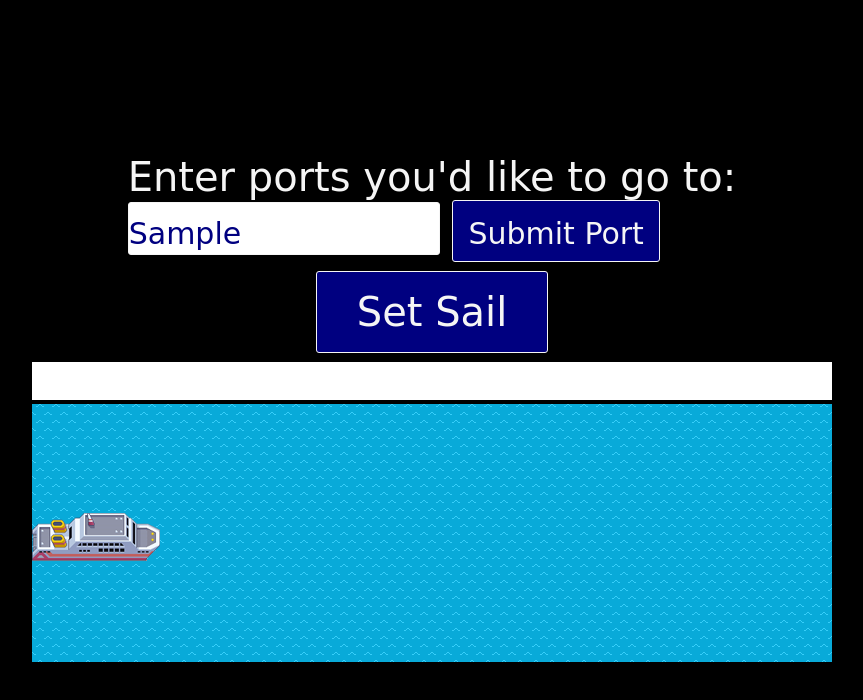
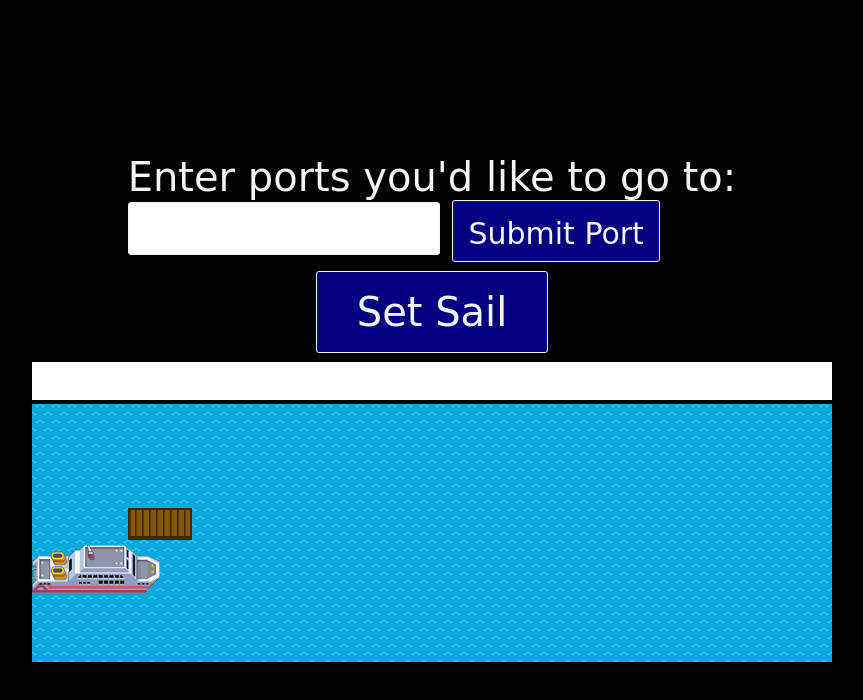
Before and after one commit to JamesWoodhead1/cruise-ships, a website: page index.html in a window 1280 px wide. Both pictures are taken after typing "Sample" into the empty fields and a click on the input "Submit Port". Shown: the whole page, without its empty margins (208-1071 px from the left). Drawn offline with Linux system fonts and the light colour scheme; files that its build step writes are made by us from their sources; a web font is replaced by a local one.

Commit message:
updated index.html

```diff
--- a/index.html
+++ b/index.html
@@ -13,8 +13,10 @@
   </head>
 
   <body>
+<!-- START OF MAIN WRAPPER -->
     <div class="main_wrapper">
 
+<!--START OF PORT FORM SECTION -->
       <div class="portFormSection">
           <div class="portForm">
               <form action="#">
@@ -26,24 +28,27 @@
               </div>
           </div>
       </div>
+<!--END OF PORT FORM SECTION-->
 
-
-
+<!--START OF SET SAIL BUTTON SECTION-->
       <div id="setSailSection">
         <div class="setSailContainer">
           <button type="button" id="setSailButton">Set Sail</button>
         </div>
       </div>
+<!--END OF SET SAIL BUTTON SECTION -->
 
-
-
+<!--START OF VIEWPORT FOR CRUISE SHIP SECTION -->
       <div id="viewport">
         <div id="ports"></div>
-
+        <!--PORTS ADDED IN HERE BY RENDERPORTS-->
         <div id="ship"></div>
         <div id="message"></div>
       </div>
+<!--END OF VIEWPORT FOR CRUISE SHIP SECTION -->
+
     </div>
+<!-- END OF MAIN WRAPPER -->
 
     <script src="src/controller.js"></script>
     <script src="src/port.js"></script>
@@ -63,7 +68,7 @@
      } else {
         const port = new Port(enterPortInput);
         controller.ship.itinerary.ports.push(port);
-        controller.ship.dockShip();
+        controller.ship.dock();
         controller.renderPorts();
         document.querySelector('#enterPort').value = "";
     }};
```
